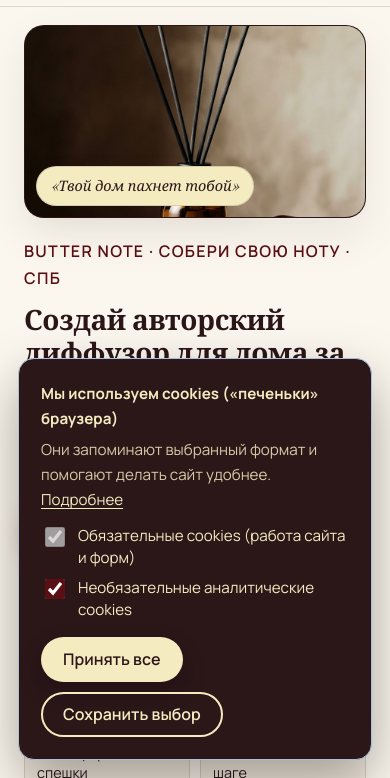
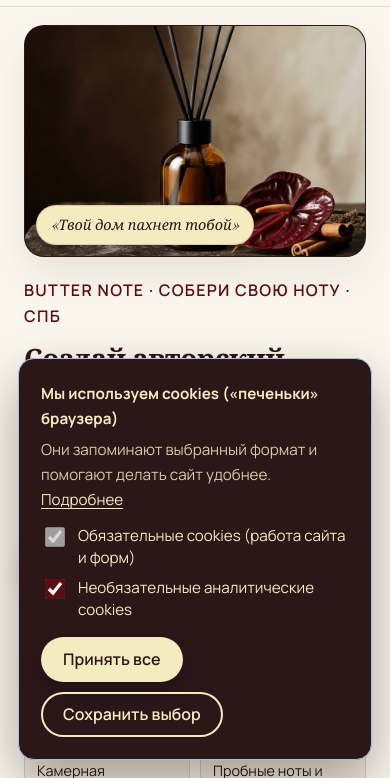
Before and after one commit to BlodRyd/butter-note, a plain HTML site: page index.html in a window 390 px wide. Shown: the part 66-844 px from the top of the page. Drawn offline with nearby package versions, Linux system fonts and the light colour scheme; a web font is replaced by a local one.

Commit message:
Polish mobile hero framing, fix button text flex gap, bust CSS cache

```diff
--- a/about.html
+++ b/about.html
@@ -11,7 +11,7 @@
   <link rel="preconnect" href="https://fonts.googleapis.com">
   <link rel="preconnect" href="https://fonts.gstatic.com" crossorigin>
   <link href="https://fonts.googleapis.com/css2?family=Forum&family=Manrope:wght@400;500;600;700&family=Playfair+Display:ital,wght@0,500;0,600;0,700;1,500&display=swap" rel="stylesheet">
-  <link rel="stylesheet" href="css/style.css">
+  <link rel="stylesheet" href="css/style.css?v=2">
 </head>
 <body>
 
--- a/css/style.css
+++ b/css/style.css
@@ -1434,9 +1434,9 @@ body.price-editor-active [data-price] {
   }
 
   .hero-visual .arch-frame img {
-    aspect-ratio: 16 / 9;
-    max-height: 220px;
-    object-position: center 45%;
+    aspect-ratio: 4 / 3;
+    max-height: 230px;
+    object-position: center 72%;
   }
 
   .floating-note-pill {
--- a/index.html
+++ b/index.html
@@ -11,7 +11,7 @@
   <link rel="preconnect" href="https://fonts.googleapis.com">
   <link rel="preconnect" href="https://fonts.gstatic.com" crossorigin>
   <link href="https://fonts.googleapis.com/css2?family=Forum&family=Manrope:wght@400;500;600;700&family=Playfair+Display:ital,wght@0,500;0,600;0,700;1,500&display=swap" rel="stylesheet">
-  <link rel="stylesheet" href="css/style.css">
+  <link rel="stylesheet" href="css/style.css?v=2">
 </head>
 <body>
 
@@ -73,7 +73,7 @@
                 Записаться на МК
               </button>
               <a href="masterclasses.html#tripwire" class="btn btn--outline">
-                Сет за <span data-price="tripwire">490 ₽</span>
+                <span>Сет за <span data-price="tripwire">490 ₽</span></span>
               </a>
             </div>
           </div>
```
Also changed, not shown: aroma-guide.html (+1 -1 lines), gifts-events.html (+1 -1 lines), masterclasses.html (+1 -1 lines), privacy.html (+1 -1 lines).
